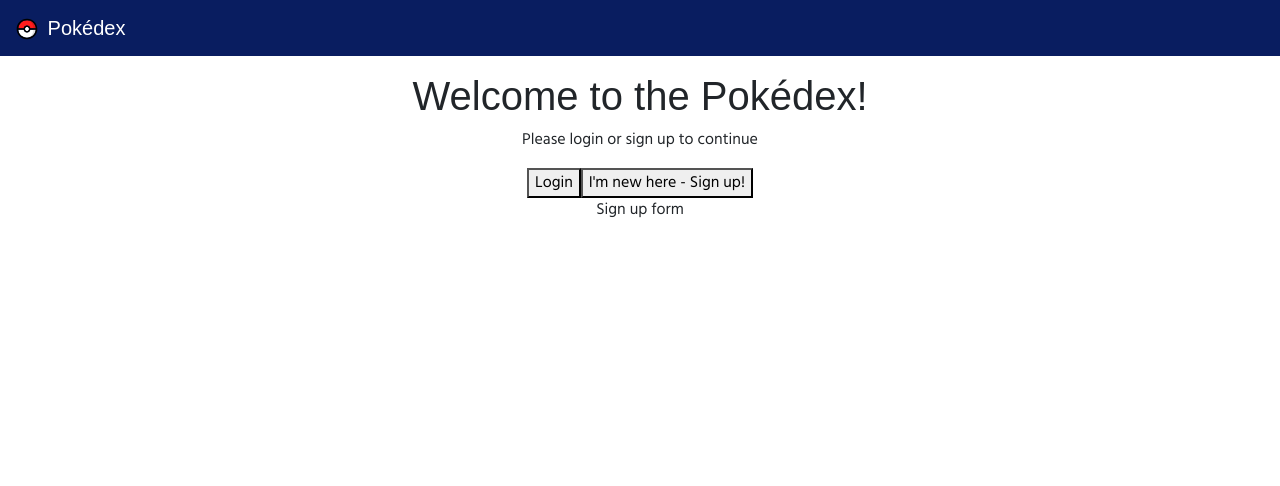
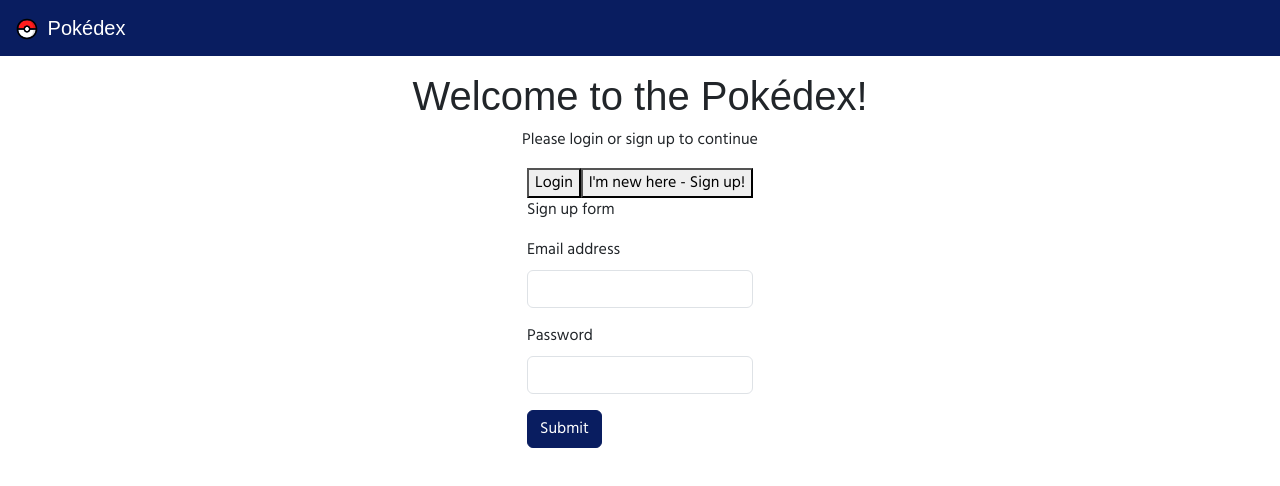
Before and after one commit to sandrinecomeau/glo-3202-pokedex, a Vue app: page /login in a window 1280 px wide. Both pictures are taken after a click on the button "I'm new here - Sign up!". Shown: the top 486 px of the page. Built offline with nearby package versions, Linux system fonts and the light colour scheme; a web font is replaced by a local one.

Commit message:
add - first test sign up

```diff
--- a/src/views/LoginView.vue
+++ b/src/views/LoginView.vue
@@ -1,14 +1,34 @@
 <script setup>
+import { getAuth, createUserWithEmailAndPassword } from "firebase/auth";
 
-function singUp() {
+function singUp(event) {
+  console.log(event)
+  const email = document.getElementById('email').value
+  const password = document.getElementById('password').value
+  const auth = getAuth();
+
+  createUserWithEmailAndPassword(auth, email, password)
+    .then((userCredential) => {
+      const user = userCredential.user;
+    })
+    .catch((error) => {
+      const errorCode = error.code;
+      const errorMessage = error.message;
+      console.log(errorCode, errorMessage); //TODO: handle error and remove console.log (side channel potential risk)
+    });
+}
+
+function showSingUp() {
   document.getElementById('login-section').classList.add('hidden')
   document.getElementById('sign-up-section').classList.remove('hidden')
 }
 
-function login() {
+function showLogin() {
   document.getElementById('sign-up-section').classList.add('hidden')
   document.getElementById('login-section').classList.remove('hidden')
 }
+
+
 
 
 </script>
@@ -20,8 +40,8 @@ function login() {
     <p>Please login or sign up to continue</p>
 
     <div>
-      <button @click="login">Login</button>
-      <button @click="singUp">I'm new here - Sign up!</button>
+      <button @click="showLogin">Login</button>
+      <button @click="showSingUp">I'm new here - Sign up!</button>
     </div>
 
     <div class="visible" id="login-section">
@@ -30,6 +50,17 @@ function login() {
 
     <div class="hidden" id="sign-up-section">
       <p>Sign up form</p>
+      <form>
+        <div class="mb-3">
+          <label for="exampleInputEmail1" class="form-label">Email address</label>
+          <input type="email" class="form-control" id="email" >
+        </div>
+        <div class="mb-3">
+          <label for="exampleInputPassword1" class="form-label">Password</label>
+          <input type="password" class="form-control" id="password">
+        </div>
+        <button class="btn btn-primary" @click="singUp">Submit</button>
+      </form>
     </div>
   </div>
 </template>
```
